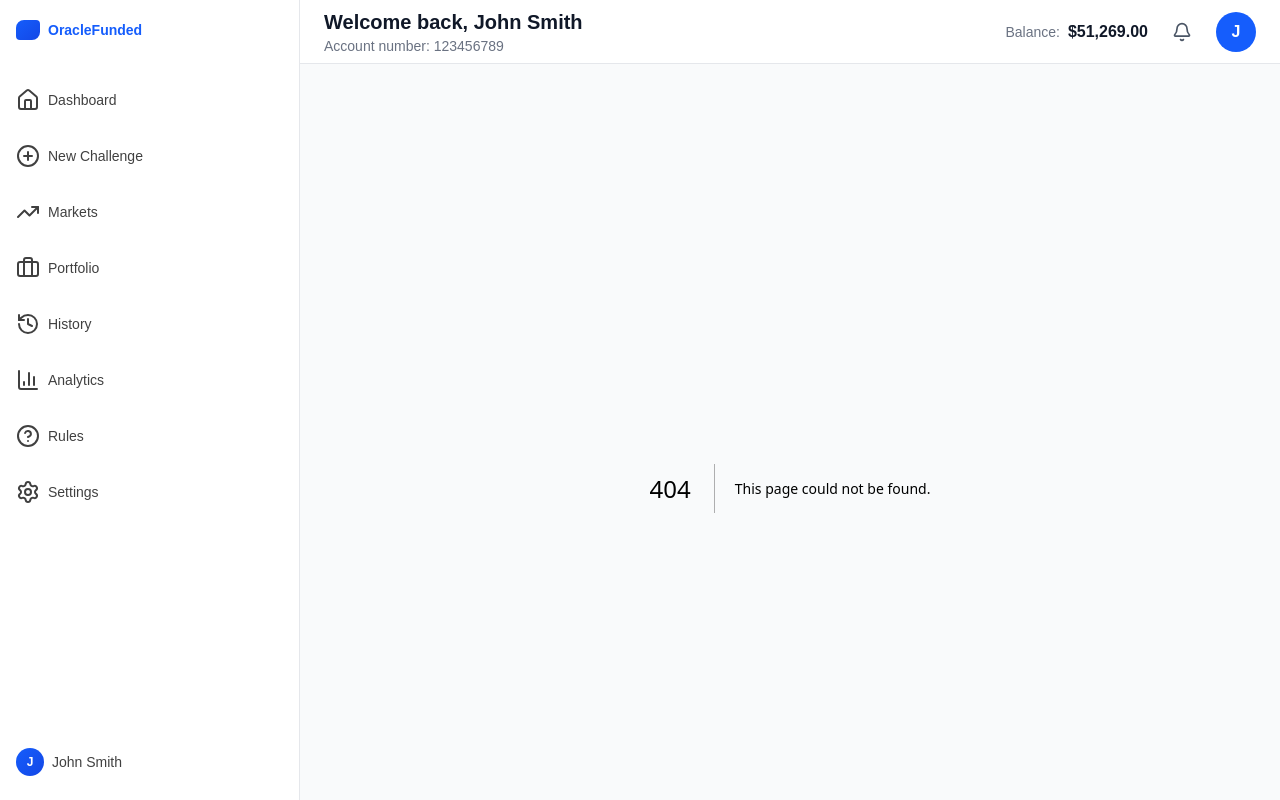
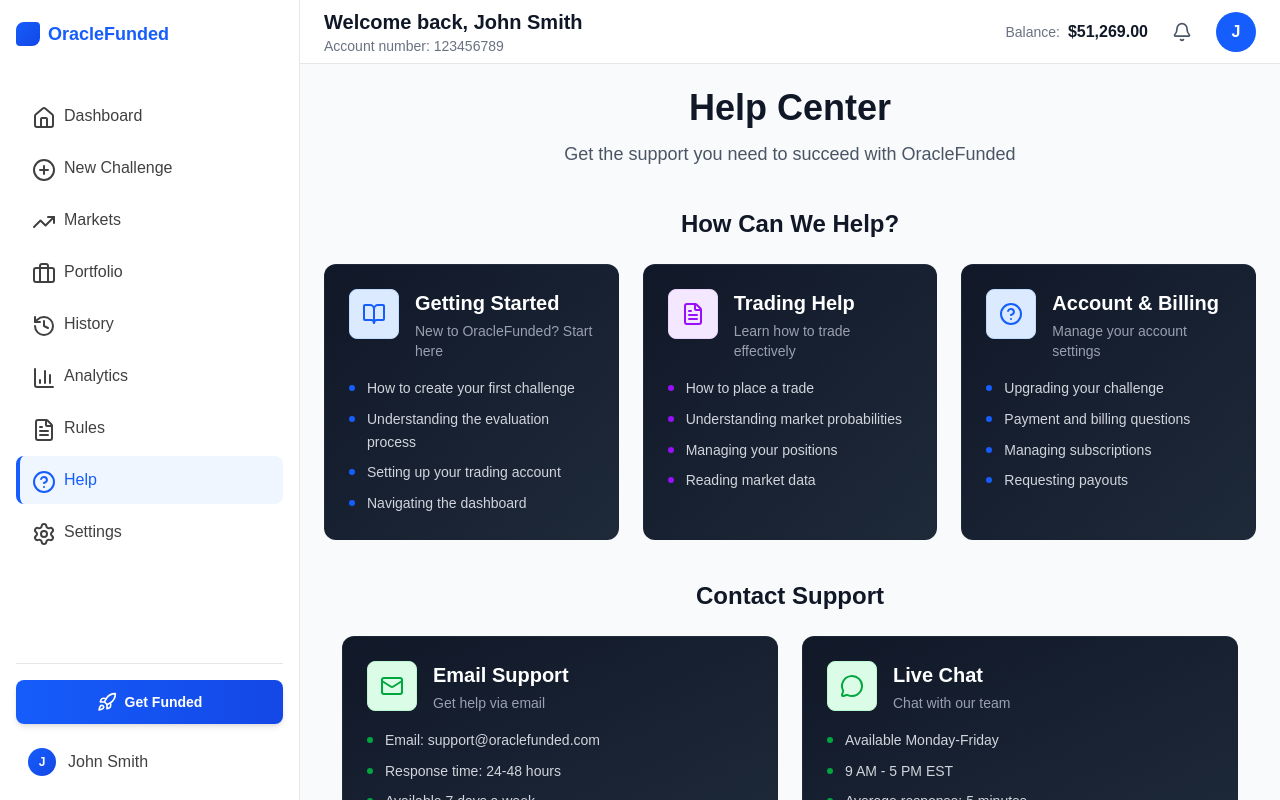
Before and after one commit to paul-madut/Prediction-markets-prop-firm, a Next.js app in the folder oracle-funded/: page /help in a window 1280 px wide. Before the commit this address had no page. Built offline with nearby package versions, Linux system fonts and the light colour scheme.

Commit message:
Side bar enhancements

```diff
--- /dev/null
+++ b/oracle-funded/src/app/help/page.tsx
@@ -0,0 +1,181 @@
+"use client";
+
+import React from "react";
+import { HelpCircle, Mail, MessageCircle, BookOpen, FileText } from "lucide-react";
+import { RuleCard } from "@/components/rules/RuleCard";
+
+export default function HelpPage() {
+  return (
+    <div className="space-y-10 max-w-7xl mx-auto">
+      {/* Page Header */}
+      <div className="text-center">
+        <h1 className="text-4xl font-bold text-gray-900 mb-3">Help Center</h1>
+        <p className="text-lg text-gray-600 max-w-2xl mx-auto">
+          Get the support you need to succeed with OracleFunded
+        </p>
+      </div>
+
+      {/* Help Categories */}
+      <div className="space-y-6">
+        <h2 className="text-2xl font-bold text-gray-900 text-center">
+          How Can We Help?
+        </h2>
+
+        <div className="grid grid-cols-1 md:grid-cols-2 lg:grid-cols-3 gap-6">
+          <RuleCard
+            title="Getting Started"
+            description="New to OracleFunded? Start here"
+            icon={BookOpen}
+            accentColor="blue"
+            items={[
+              "How to create your first challenge",
+              "Understanding the evaluation process",
+              "Setting up your trading account",
+              "Navigating the dashboard",
+            ]}
+          />
+
+          <RuleCard
+            title="Trading Help"
+            description="Learn how to trade effectively"
+            icon={FileText}
+            accentColor="purple"
+            items={[
+              "How to place a trade",
+              "Understanding market probabilities",
+              "Managing your positions",
+              "Reading market data",
+            ]}
+          />
+
+          <RuleCard
+            title="Account & Billing"
+            description="Manage your account settings"
+            icon={HelpCircle}
+            accentColor="blue"
+            items={[
+              "Upgrading your challenge",
+              "Payment and billing questions",
+              "Managing subscriptions",
+              "Requesting payouts",
+            ]}
+          />
+        </div>
+      </div>
+
+      {/* Contact Support */}
+      <div className="space-y-6">
+        <h2 className="text-2xl font-bold text-gray-900 text-center">
+          Contact Support
+        </h2>
+
+        <div className="grid grid-cols-1 md:grid-cols-2 gap-6 max-w-4xl mx-auto">
+          <RuleCard
+            title="Email Support"
+            description="Get help via email"
+            icon={Mail}
+            accentColor="green"
+            items={[
+              "Email: support@oraclefunded.com",
+              "Response time: 24-48 hours",
+              "Available 7 days a week",
+            ]}
+          />
+
+          <RuleCard
+            title="Live Chat"
+            description="Chat with our team"
+            icon={MessageCircle}
+            accentColor="green"
+            items={[
+              "Available Monday-Friday",
+              "9 AM - 5 PM EST",
+              "Average response: 5 minutes",
+            ]}
+          />
+        </div>
+      </div>
+
+      {/* FAQ Section */}
+      <div className="space-y-6">
+        <h2 className="text-2xl font-bold text-gray-900 text-center">
+          Frequently Asked Questions
+        </h2>
+
+        <div className="max-w-4xl mx-auto space-y-4">
+          {[
+            {
+              q: "How do I reset my password?",
+              a: "Go to Settings > Account > Change Password. Enter your current password and your new password twice to confirm.",
+            },
+            {
+              q: "When will I receive my payout?",
+              a: "Payouts are processed bi-weekly on the 1st and 15th of each month. Processing time is typically 24-48 hours after approval.",
+            },
+            {
+              q: "Can I have multiple challenge accounts?",
+              a: "Yes! You can purchase and trade multiple challenge accounts simultaneously. There's no limit to the number of accounts you can have.",
+            },
+            {
+              q: "What happens if I violate a trading rule?",
+              a: "Your account will be flagged and you'll receive a notification. First-time violations may result in a warning. Repeated violations can lead to account suspension or reset.",
+            },
+            {
+              q: "How do I upgrade my account?",
+              a: "Once you pass your current challenge, you can scale up to a larger account size. Visit the New Challenge page to select your next account size.",
+            },
+          ].map((faq, index) => (
+            <div
+              key={index}
+              className="bg-white rounded-lg shadow-sm p-6 border border-gray-200"
+            >
+              <h3 className="font-semibold text-gray-900 mb-2 text-lg">
+                {faq.q}
+              </h3>
+              <p className="text-gray-700">{faq.a}</p>
+            </div>
+          ))}
+        </div>
+      </div>
+
+      {/* Additional Resources */}
+      <div className="bg-blue-50 rounded-xl p-8 border border-blue-100">
+        <h3 className="text-xl font-bold text-gray-900 mb-4 text-center">
+          Additional Resources
+        </h3>
+        <div className="grid grid-cols-1 md:grid-cols-3 gap-4 text-center">
+          <a
+            href="/rules"
+            className="p-4 bg-white rounded-lg border border-gray-200 hover:border-blue-300 hover:shadow-md transition-all"
+          >
+            <FileText className="h-8 w-8 mx-auto mb-2 text-blue-600" />
+            <div className="font-semibold text-gray-900">Trading Rules</div>
+            <p className="text-sm text-gray-600 mt-1">
+              Review all challenge rules
+            </p>
+          </a>
+          <a
+            href="/analytics"
+            className="p-4 bg-white rounded-lg border border-gray-200 hover:border-blue-300 hover:shadow-md transition-all"
+          >
+            <BookOpen className="h-8 w-8 mx-auto mb-2 text-blue-600" />
+            <div className="font-semibold text-gray-900">Trading Guide</div>
+            <p className="text-sm text-gray-600 mt-1">
+              Learn trading strategies
+            </p>
+          </a>
+          <a
+            href="/settings"
+            className="p-4 bg-white rounded-lg border border-gray-200 hover:border-blue-300 hover:shadow-md transition-all"
+          >
+            <HelpCircle className="h-8 w-8 mx-auto mb-2 text-blue-600" />
+            <div className="font-semibold text-gray-900">Account Settings</div>
+            <p className="text-sm text-gray-600 mt-1">
+              Manage your preferences
+            </p>
+          </a>
+        </div>
+      </div>
+    </div>
+  );
+}
--- a/oracle-funded/src/components/layout/Sidebar.tsx
+++ b/oracle-funded/src/components/layout/Sidebar.tsx
@@ -13,7 +13,8 @@
   BarChart3,
   HelpCircle,
   Settings,
-  LogOut,
+  FileText,
+  Rocket,
 } from "lucide-react";
 import { useApp } from "@/context/AppContext";
 import { cn } from "@/lib/utils";
@@ -32,98 +33,47 @@
     {
       label: "Dashboard",
       href: "/",
-      icon: (
-        <Home
-          className={cn(
-            "text-neutral-700 h-8 w-8flex-shrink-0",
-            pathname === "/" && "text-blue-600"
-          )}
-        />
-      ),
+      icon: <Home />,
     },
     {
       label: "New Challenge",
       href: "/new-challenge",
-      icon: (
-        <PlusCircle
-          className={cn(
-            "text-neutral-700 h-8 w-8flex-shrink-0",
-            pathname === "/new-challenge" && "text-blue-600"
-          )}
-        />
-      ),
+      icon: <PlusCircle />,
     },
     {
       label: "Markets",
       href: "/markets",
-      icon: (
-        <TrendingUp
-          className={cn(
-            "text-neutral-700 h-8 w-8flex-shrink-0",
-            pathname === "/markets" && "text-blue-600"
-          )}
-        />
-      ),
+      icon: <TrendingUp />,
     },
     {
       label: "Portfolio",
       href: "/portfolio",
-      icon: (
-        <Briefcase
-          className={cn(
-            "text-neutral-700 h-8 w-8flex-shrink-0",
-            pathname === "/portfolio" && "text-blue-600"
-          )}
-        />
-      ),
+      icon: <Briefcase />,
     },
     {
       label: "History",
       href: "/history",
-      icon: (
-        <History
-          className={cn(
-            "text-neutral-700 h-8 w-8flex-shrink-0",
-            pathname === "/history" && "text-blue-600"
-          )}
-        />
-      ),
+      icon: <History />,
     },
     {
       label: "Analytics",
       href: "/analytics",
-      icon: (
-        <BarChart3
-          className={cn(
-            "text-neutral-700 h-8 w-8flex-shrink-0",
-            pathname === "/analytics" && "text-blue-600"
-          )}
-        />
-      ),
+      icon: <BarChart3 />,
     },
     {
       label: "Rules",
       href: "/rules",
-      icon: (
-        <HelpCircle
-          className={cn(
-            "text-neutral-700 h-8 w-8flex-shrink-0",
-            pathname === "/rules" && "text-blue-600"
-          )}
-        />
-      ),
+      icon: <FileText />,
+    },
+    {
+      label: "Help",
+      href: "/help",
+      icon: <HelpCircle />,
     },
     {
       label: "Settings",
       href: "/settings",
-      icon: (
-        <Settings
-          className={cn(
-            "text-neutral-700 h-8 w-8flex-shrink-0",
-            pathname === "/settings" && "text-blue-600"
-          )}
-        />
-      ),
+      icon: <Settings />,
     },
   ];
 
@@ -132,24 +82,47 @@
       <SidebarBody className="justify-between gap-10">
         <div className="flex flex-col flex-1 overflow-y-auto overflow-x-hidden">
           {open ? <Logo /> : <LogoIcon />}
-          <div className="mt-8 flex flex-col gap-2">
+          <div className="mt-8 flex flex-col gap-1">
             {links.map((link, idx) => (
               <SidebarLink key={idx} link={link} />
             ))}
           </div>
         </div>
-        <div>
-          <SidebarLink
-            link={{
-              label: user.username,
-              href: "#",
-              icon: (
-                <div className="h-7 w-7 flex-shrink-0 rounded-full bg-linear-to-br from-blue-600 to-blue-700 flex items-center justify-center text-white text-xs font-semibold">
-                  {user.username.charAt(0).toUpperCase()}
-                </div>
-              ),
-            }}
-          />
+
+        {/* Bottom Section with Divider */}
+        <div className="flex flex-col gap-4">
+          {/* Divider */}
+          <div className="h-px bg-gray-200 w-full" />
+
+          {/* Get Funded CTA */}
+          <Link
+            href="/new-challenge"
+            className={cn(
+              "flex items-center gap-2 rounded-lg font-semibold text-white bg-gradient-to-r from-blue-600 to-blue-700 hover:from-blue-700 hover:to-blue-800 transition-all duration-200 shadow-md hover:shadow-lg",
+              open && "justify-center px-4 py-3",
+              !open && "justify-center px-2 py-2"
+            )}
+          >
+            <Rocket className="h-5 w-5 flex-shrink-0" />
+            {open && <span className="text-sm whitespace-nowrap">Get Funded</span>}
+          </Link>
+
+          {/* User Account */}
+          <div
+            className={cn(
+              "flex items-center gap-3 py-2 px-3 rounded-lg hover:bg-gray-100 transition-colors cursor-pointer",
+              !open && "justify-center px-0"
+            )}
+          >
+            <div className="h-7 w-7 flex-shrink-0 rounded-full bg-gradient-to-br from-blue-600 to-blue-700 flex items-center justify-center text-white text-xs font-semibold">
+              {user.username.charAt(0).toUpperCase()}
+            </div>
+            {open && (
+              <span className="text-base font-medium text-neutral-700 whitespace-nowrap">
+                {user.username}
+              </span>
+            )}
+          </div>
         </div>
       </SidebarBody>
     </AceternitySidebar>
@@ -160,13 +133,13 @@
   return (
     <Link
       href="/"
-      className="font-normal flex space-x-2 items-center text-sm py-1 relative z-20"
+      className="font-normal flex space-x-2 items-center text-sm py-1 relative z-20 mb-2"
     >
-      <div className="h-5 w-6 bg-linear-to-br from-blue-600 to-blue-700 rounded-br-lg rounded-tr-sm rounded-tl-lg rounded-bl-sm flex-shrink-0" />
+      <div className="h-6 w-6 bg-gradient-to-br from-blue-600 to-blue-700 rounded-br-lg rounded-tr-sm rounded-tl-lg rounded-bl-sm flex-shrink-0" />
       <motion.span
         initial={{ opacity: 0 }}
         animate={{ opacity: 1 }}
-        className="font-bold text-blue-600 whitespace-pre"
+        className="font-bold text-blue-600 whitespace-pre text-lg"
       >
         OracleFunded
       </motion.span>
@@ -178,9 +151,9 @@
   return (
     <Link
       href="/"
-      className="font-normal flex space-x-2 items-center text-sm py-1 relative z-20"
+      className="font-normal flex justify-center items-center text-sm py-1 relative z-20 mb-2"
     >
-      <div className="h-5 w-6 bg-linear-to-br from-blue-600 to-blue-700 rounded-br-lg rounded-tr-sm rounded-tl-lg rounded-bl-sm flex-shrink-0" />
+      <div className="h-6 w-6 bg-gradient-to-br from-blue-600 to-blue-700 rounded-br-lg rounded-tr-sm rounded-tl-lg rounded-bl-sm flex-shrink-0" />
     </Link>
   );
 };
--- a/oracle-funded/src/components/ui/sidebar.tsx
+++ b/oracle-funded/src/components/ui/sidebar.tsx
@@ -5,6 +5,7 @@
 import React, { useState, createContext, useContext } from "react";
 import { AnimatePresence, motion } from "framer-motion";
 import { Menu, X } from "lucide-react";
+import { usePathname } from "next/navigation";
 
 interface Links {
   label: string;
@@ -89,11 +90,12 @@
   return (
     <motion.div
       className={cn(
-        "h-full px-4 py-4 hidden md:flex md:flex-col bg-white w-[300px] flex-shrink-0 border-r border-gray-200",
+        "h-full py-4 hidden md:flex md:flex-col bg-white w-[300px] flex-shrink-0 border-r border-gray-200",
+        open ? "px-4" : "px-2",
         className
       )}
       animate={{
-        width: animate ? (open ? "300px" : "60px") : "300px",
+        width: animate ? (open ? "300px" : "70px") : "300px",
       }}
       onMouseEnter={() => setOpen(true)}
       onMouseLeave={() => setOpen(false)}
@@ -164,23 +166,43 @@
   props?: LinkProps;
 }) => {
   const { open, animate } = useSidebar();
+  const pathname = usePathname();
+
+  // Check if this is the current page
+  const isActive = pathname === link.href;
+
   return (
     <Link
       href={link.href}
       className={cn(
-        "flex items-center justify-start gap-2 group/sidebar py-2",
+        "flex items-center gap-3 group/sidebar py-3 rounded-lg relative transition-all duration-200",
+        "hover:bg-gray-100",
+        // When open, show full padding and border
+        open && "justify-start px-3",
+        open && isActive && "bg-blue-50 border-l-4 border-blue-600",
+        open && !isActive && "border-l-4 border-transparent",
+        // When closed, center icon with no border
+        !open && "justify-center px-2",
         className
       )}
       {...props}
     >
-      {link.icon}
+      <div className={cn(
+        "h-5 w-5 flex-shrink-0 transition-colors",
+        isActive ? "text-blue-600" : "text-neutral-700 group-hover/sidebar:text-blue-600"
+      )}>
+        {link.icon}
+      </div>
 
       <motion.span
         animate={{
           display: animate ? (open ? "inline-block" : "none") : "inline-block",
           opacity: animate ? (open ? 1 : 0) : 1,
         }}
-        className="text-neutral-700 text-sm group-hover/sidebar:translate-x-1 transition duration-150 whitespace-pre inline-block !p-0 !m-0"
+        className={cn(
+          "text-base font-medium transition duration-150 whitespace-pre inline-block !p-0 !m-0",
+          isActive ? "text-blue-600" : "text-neutral-700 group-hover/sidebar:text-blue-600"
+        )}
       >
         {link.label}
       </motion.span>
```
